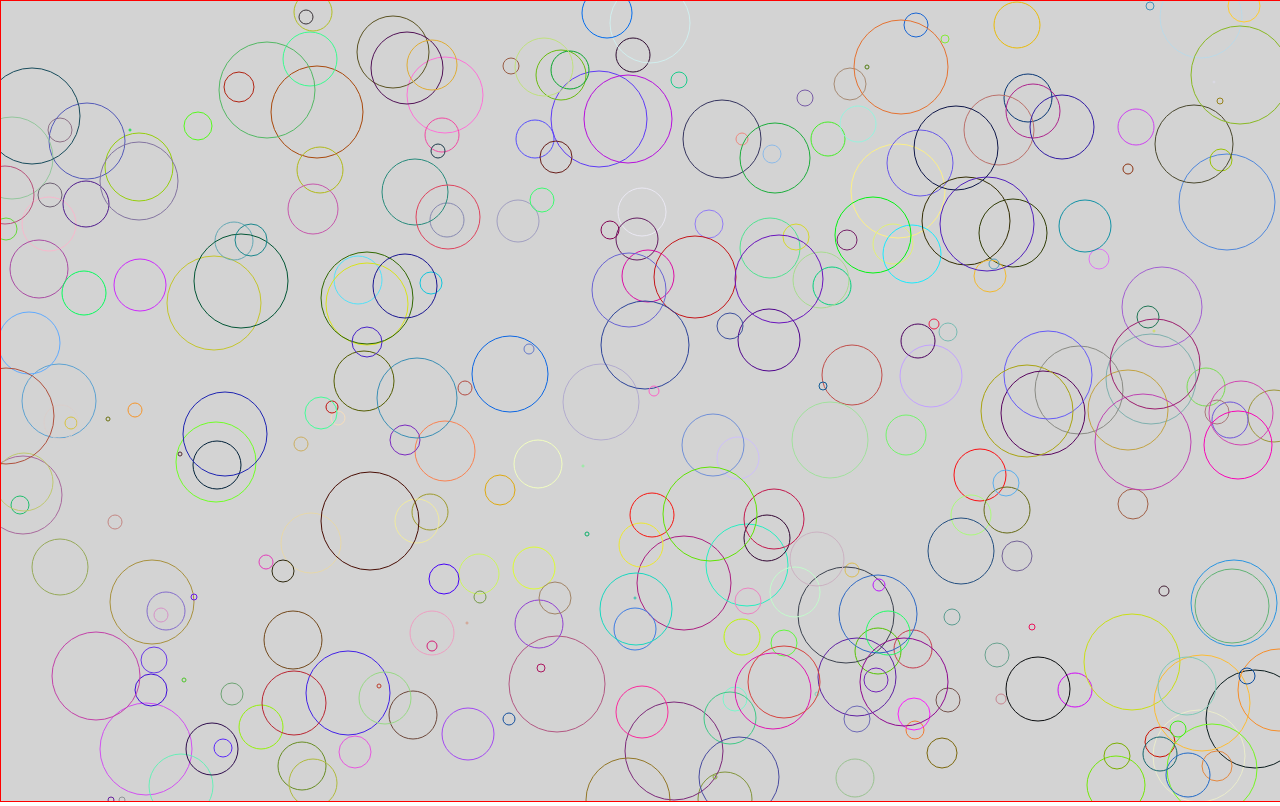
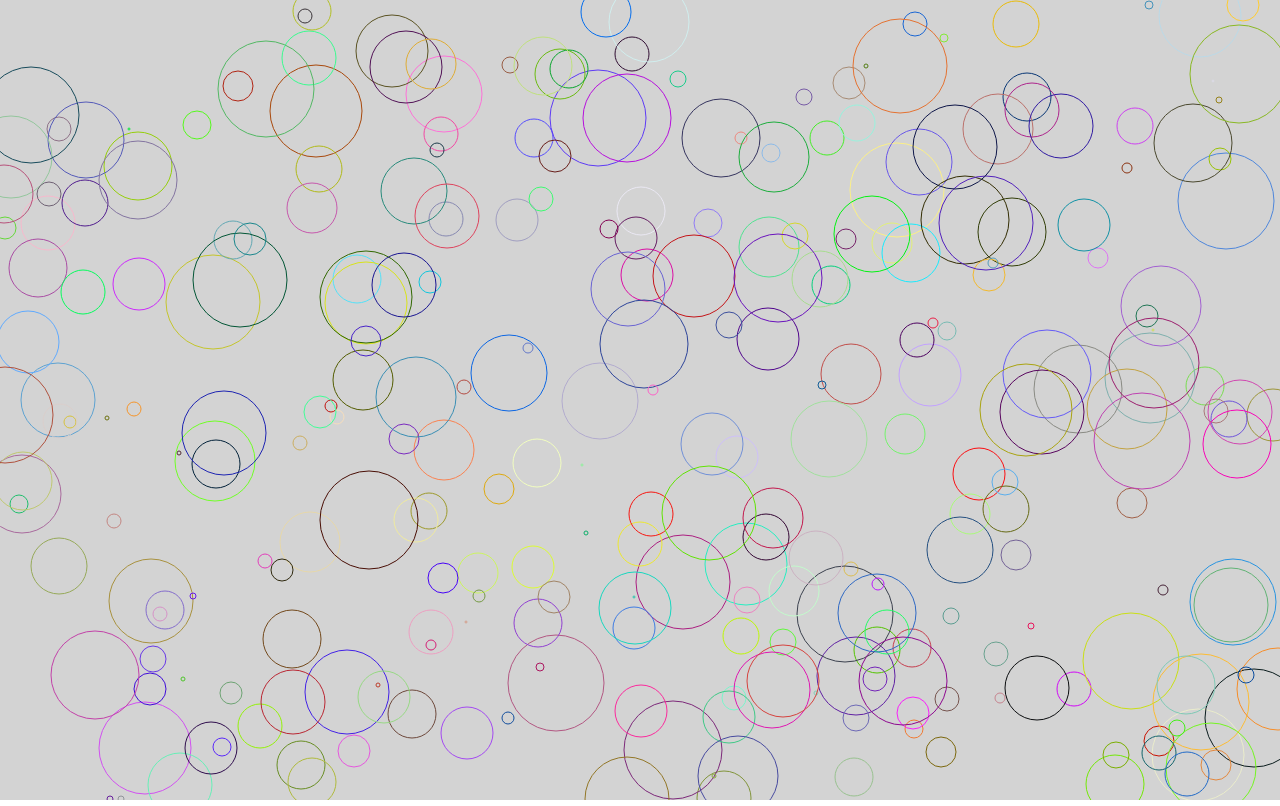
Before and after one commit to manoharys/Bubble-canvas, a plain HTML site: page index.html in a window 1280 px wide. Drawn offline with Linux system fonts and the light colour scheme.

Commit message:
small fix

```diff
--- a/canvas.html
+++ b/index.html
@@ -7,7 +7,6 @@
     <script src="canvas.js" defer></script>
     <style>
         canvas{
-            border:1px solid red;
 
         }
         body{
```
Also changed, not shown: canvas.js (+1 -6 lines).
